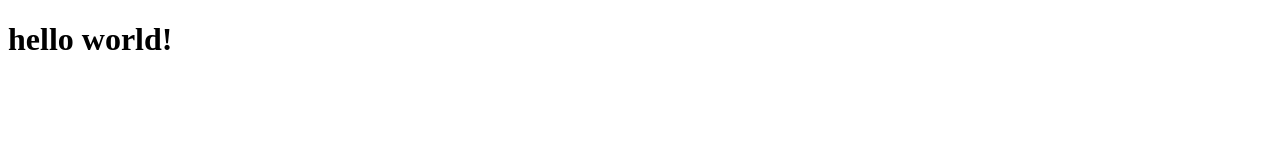
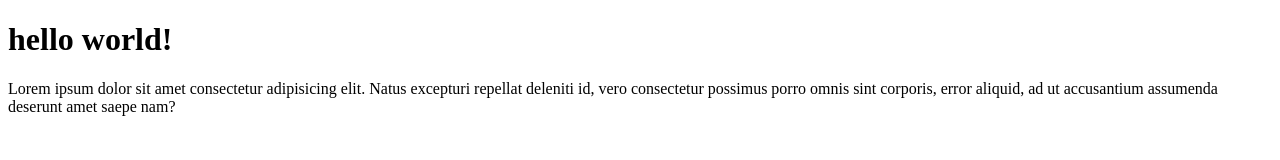
Before and after one commit to mehriddinsaidov/SimpleProject, a plain HTML site: page index.html in a window 1280 px wide. Drawn offline with Linux system fonts and the light colour scheme.

Commit message:
add paragraf to html

```diff
--- a/index.html
+++ b/index.html
@@ -10,6 +10,9 @@
 <body>
 
     <h1>hello world!</h1>
+    <p>
+        Lorem ipsum dolor sit amet consectetur adipisicing elit. Natus excepturi repellat deleniti id, vero consectetur possimus porro omnis sint corporis, error aliquid, ad ut accusantium assumenda deserunt amet saepe nam?
+    </p>
 
 </body>
 
```
